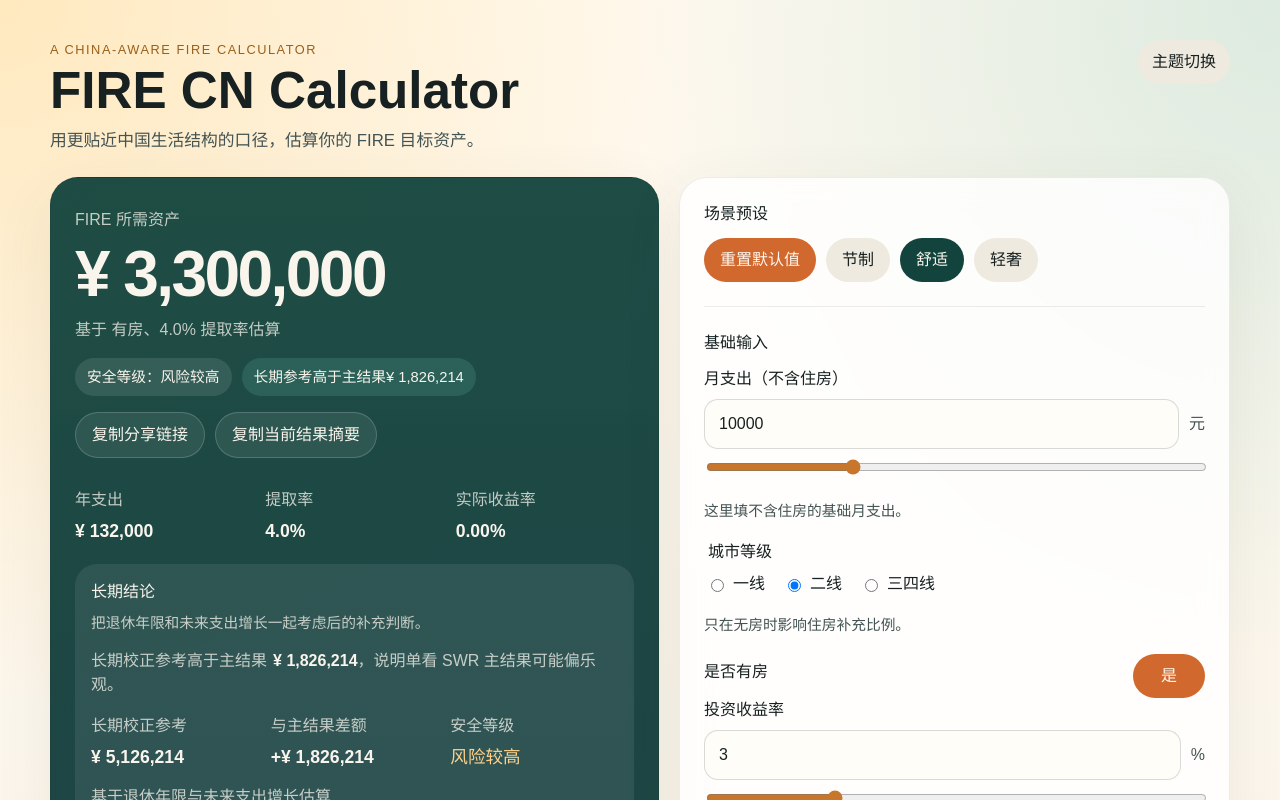
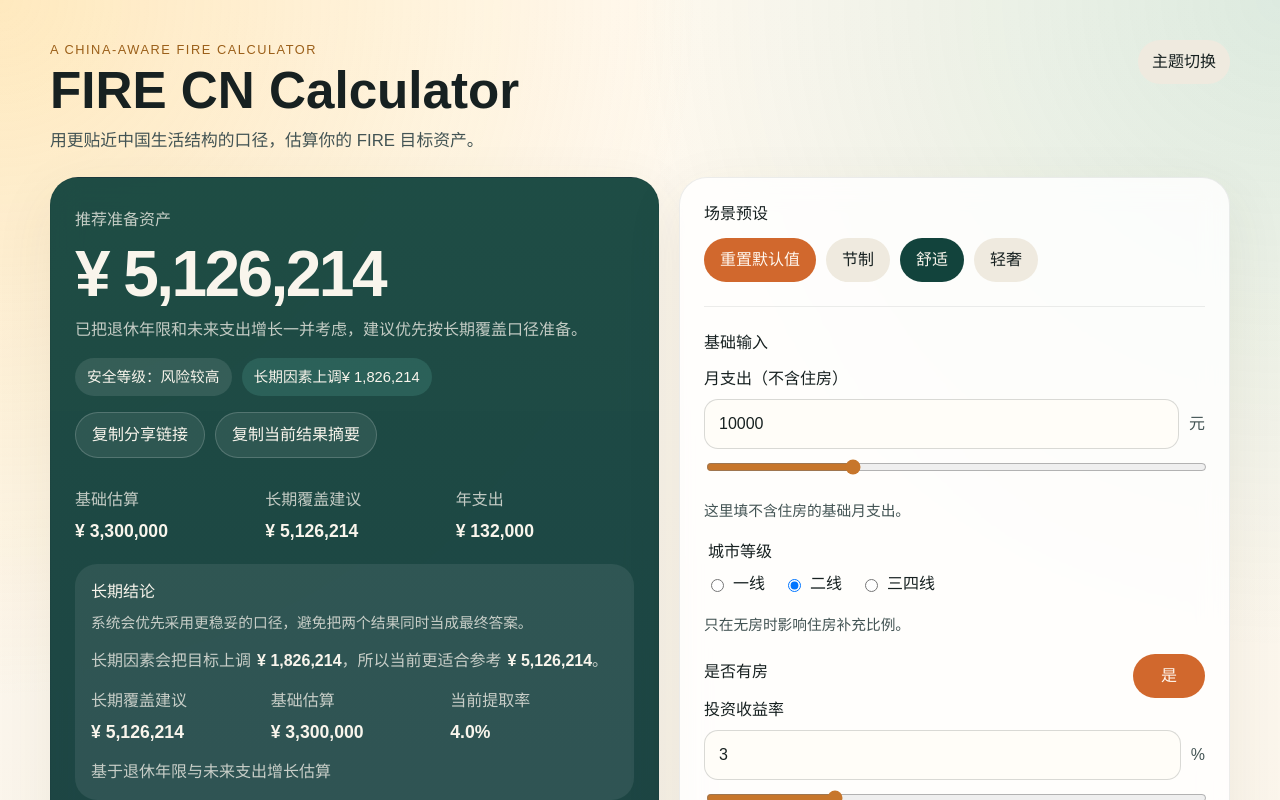
Before and after one commit to cholf5/fire-cn-calculator, a React (Vite) app: page / in a window 1280 px wide. Shown: the top 800 px of the page. Built offline with nearby package versions, Linux system fonts and the light colour scheme.

Commit message:
feat: simplify retirement target messaging

```diff
--- a/src/components/ResultPanel.tsx
+++ b/src/components/ResultPanel.tsx
@@ -14,6 +14,7 @@ export function ResultPanel({ values, result }: ResultPanelProps) {
   const recommendedWidth = `${(result.fireTarget / barMax) * 100}%`;
   const conservativeWidth = `${(result.lowerBound / barMax) * 100}%`;
   const annualHousingCost = result.monthlyHousingCost * 12;
+  const recommendedTarget = Math.max(result.fireTarget, result.longevityAdjustedTarget);
   const targetComparisonMax = Math.max(result.fireTarget, result.longevityAdjustedTarget);
   const fireTargetWidth = `${(result.fireTarget / targetComparisonMax) * 100}%`;
   const longevityTargetWidth = `${(result.longevityAdjustedTarget / targetComparisonMax) * 100}%`;
@@ -69,8 +70,9 @@ export function ResultPanel({ values, result }: ResultPanelProps) {
   async function handleCopySummary() {
     const summaryText = [
       "FIRE 当前结果摘要",
-      `FIRE 所需资产：${formatCurrency(result.fireTarget)}`,
-      `长期校正参考：${formatCurrency(result.longevityAdjustedTarget)}`,
+      `推荐准备资产：${formatCurrency(recommendedTarget)}`,
+      `基础估算：${formatCurrency(result.fireTarget)}`,
+      `长期覆盖建议：${formatCurrency(result.longevityAdjustedTarget)}`,
       `年支出：${formatCurrency(result.annualExpense)}`,
       `提取率：${formatPercent(values.swr)}`,
       `实际收益率：${formatPercent(result.realReturn, 2)}`,
@@ -98,25 +100,27 @@ export function ResultPanel({ values, result }: ResultPanelProps) {
       : copySummaryState === "error"
         ? "摘要复制失败"
         : "复制当前结果摘要";
-  const deltaDirectionText =
+  const adjustmentDirectionText =
     result.longevityAdjustmentDelta > 0
-      ? "高于主结果"
+      ? "上调"
       : result.longevityAdjustmentDelta < 0
-        ? "低于主结果"
-        : "与主结果持平";
+        ? "下调"
+        : "保持不变";
+  const recommendationReason =
+    recommendedTarget === result.longevityAdjustedTarget && result.longevityAdjustmentDelta > 0
+      ? "已把退休年限和未来支出增长一并考虑，建议优先按长期覆盖口径准备。"
+      : "按当前参数，两种口径结果接近，建议至少按当前推荐值准备。";
 
   return (
     <section className="panel result-panel">
       <div className="result-hero">
-        <p className="result-label">FIRE 所需资产</p>
-        <strong className="result-number">{formatCurrency(result.fireTarget)}</strong>
-        <p className="result-caption">
-          基于 {values.hasHouse ? "有房" : "无房"}、{formatPercent(values.swr)} 提取率估算
-        </p>
+        <p className="result-label">推荐准备资产</p>
+        <strong className="result-number">{formatCurrency(recommendedTarget)}</strong>
+        <p className="result-caption">{recommendationReason}</p>
         <div className="result-status-row">
           <span className="status-pill">安全等级：{result.safetyLabel}</span>
           <span className="status-pill status-pill-alt">
-            长期参考{deltaDirectionText}
+            长期因素{adjustmentDirectionText}
             {formatCurrency(Math.abs(result.longevityAdjustmentDelta))}
           </span>
         </div>
@@ -132,45 +136,42 @@ export function ResultPanel({ values, result }: ResultPanelProps) {
 
       <div className="summary-grid">
         <div className="summary-card">
+          <span>基础估算</span>
+          <strong>{formatCurrency(result.fireTarget)}</strong>
+        </div>
+        <div className="summary-card">
+          <span>长期覆盖建议</span>
+          <strong>{formatCurrency(result.longevityAdjustedTarget)}</strong>
+        </div>
+        <div className="summary-card">
           <span>年支出</span>
           <strong>{formatCurrency(result.annualExpense)}</strong>
-        </div>
-        <div className="summary-card">
-          <span>提取率</span>
-          <strong>{formatPercent(values.swr)}</strong>
-        </div>
-        <div className="summary-card">
-          <span>实际收益率</span>
-          <strong>{formatPercent(result.realReturn, 2)}</strong>
         </div>
       </div>
 
       <div className="insight-card">
         <div className="card-heading">
           <h2>长期结论</h2>
-          <p>把退休年限和未来支出增长一起考虑后的补充判断。</p>
+          <p>系统会优先采用更稳妥的口径，避免把两个结果同时当成最终答案。</p>
         </div>
         <p className="insight-lead">
-          长期校正参考{deltaDirectionText}
+          长期因素会把目标{adjustmentDirectionText}
           <strong>{formatCurrency(Math.abs(result.longevityAdjustmentDelta))}</strong>
-          ，说明单看 SWR 主结果可能
-          {result.longevityAdjustmentDelta > 0 ? "偏乐观" : result.longevityAdjustmentDelta < 0 ? "偏保守" : "基本一致"}。
+          ，所以当前更适合参考
+          <strong>{formatCurrency(recommendedTarget)}</strong>。
         </p>
         <div className="insight-grid">
           <div>
-            <span>长期校正参考</span>
+            <span>长期覆盖建议</span>
             <strong>{formatCurrency(result.longevityAdjustedTarget)}</strong>
           </div>
           <div>
-            <span>与主结果差额</span>
-            <strong>
-              {result.longevityAdjustmentDelta >= 0 ? "+" : "-"}
-              {formatCurrency(Math.abs(result.longevityAdjustmentDelta)).replace("¥ ", "¥ ")}
-            </strong>
+            <span>基础估算</span>
+            <strong>{formatCurrency(result.fireTarget)}</strong>
           </div>
           <div>
-            <span>安全等级</span>
-            <strong className="risk-tag">{result.safetyLabel}</strong>
+            <span>当前提取率</span>
+            <strong>{formatPercent(values.swr)}</strong>
           </div>
         </div>
         <p className="longevity-caption">基于退休年限与未来支出增长估算</p>
@@ -180,7 +181,7 @@ export function ResultPanel({ values, result }: ResultPanelProps) {
         <h2>目标对比</h2>
         <div className="comparison-group">
           <div className="comparison-meta">
-            <span>SWR 主结果</span>
+            <span>基础估算</span>
             <strong>{formatCurrency(result.fireTarget)}</strong>
           </div>
           <div className="comparison-track" aria-hidden="true">
@@ -189,7 +190,7 @@ export function ResultPanel({ values, result }: ResultPanelProps) {
         </div>
         <div className="comparison-group">
           <div className="comparison-meta">
-            <span>长期校正参考</span>
+            <span>长期覆盖建议</span>
             <strong>{formatCurrency(result.longevityAdjustedTarget)}</strong>
           </div>
           <div className="comparison-track" aria-hidden="true">
@@ -242,7 +243,7 @@ export function ResultPanel({ values, result }: ResultPanelProps) {
       <div className="range-card">
         <h2>资产区间参考</h2>
         <p>
-          低：{formatCurrency(result.lowerBound)} | 推荐：
+          低：{formatCurrency(result.lowerBound)} | 基础估算：
           {formatCurrency(result.fireTarget)} | 高：{formatCurrency(result.upperBound)}
         </p>
         <div className="range-bar">
```
Also changed, not shown: 1 other file (tests, documents, lock files or other folders).
